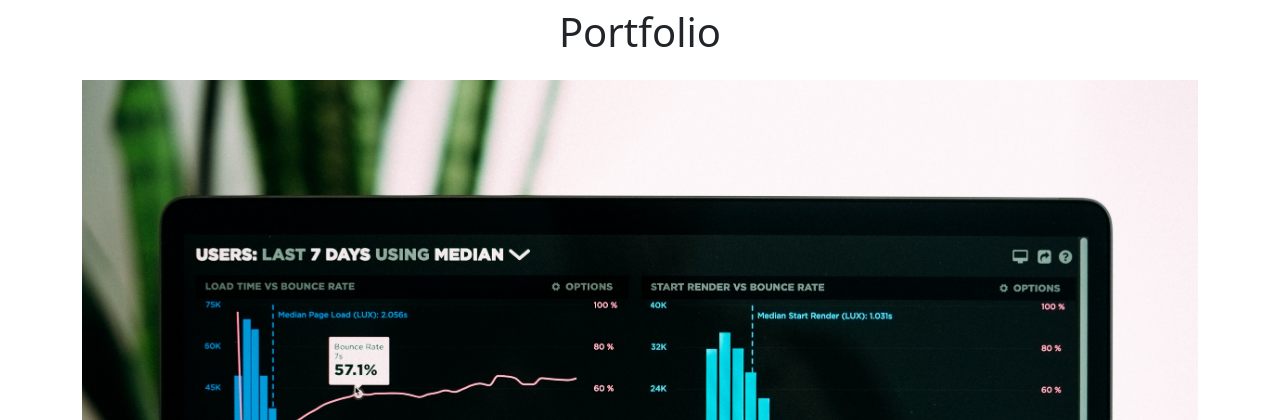
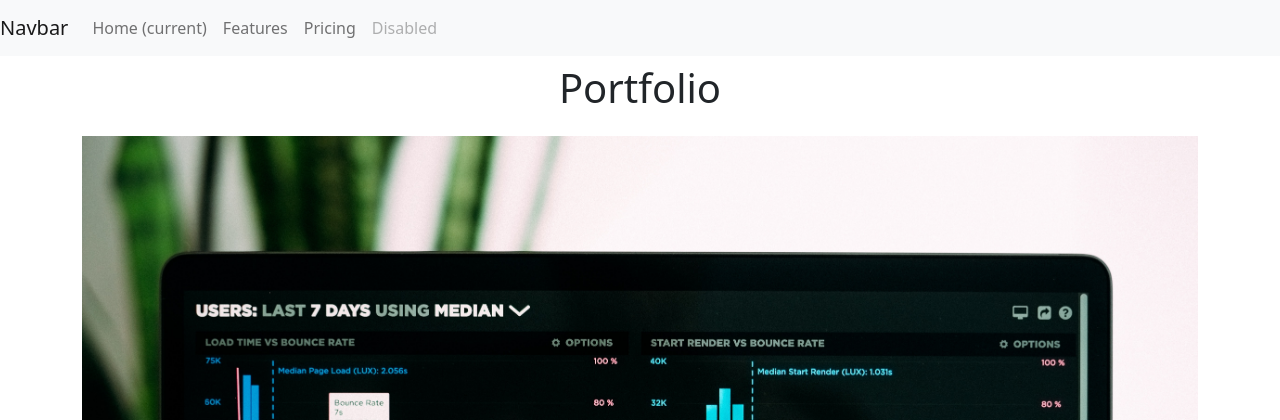
Before and after one commit to Zabidin24/Portfolio-website-v2, a Flask app: page / in a window 1280 px wide. Shown: the top 420 px of the page. Run offline with Flask 2, Linux system fonts and the light colour scheme.

Commit message:
Added nav bar

```diff
--- a/templates/home.html
+++ b/templates/home.html
@@ -2,7 +2,7 @@
 <html>
 <head>
 
-  <title> Portfolio class="text-capitalized" </title>
+
   <meta charset="utf-8">
     <meta name="viewport" content="width=device-width, initial-scale=1">
   <link href="https://cdn.jsdelivr.net/npm/bootstrap@5.2.3/dist/css/bootstrap.min.css" rel="stylesheet" integrity="sha384-rbsA2VBKQhggwzxH7pPCaAqO46MgnOM80zW1RWuH61DGLwZJEdK2Kadq2F9CUG65" crossorigin="anonymous">
@@ -10,6 +10,7 @@
 
 </head>
 <body>
+  {% include 'nav.html' %}
   <div class="container" >
    <h1 class="text-center mt-2 mb-4"> {{page_name}} </h1>
   <img class="img-fluid"
--- /dev/null
+++ b/templates/nav.html
@@ -0,0 +1,22 @@
+<nav class="navbar navbar-expand-lg navbar-light bg-light">
+  <a class="navbar-brand" href="#">Navbar</a>
+  <button class="navbar-toggler" type="button" data-toggle="collapse" data-target="#navbarNav" aria-controls="navbarNav" aria-expanded="false" aria-label="Toggle navigation">
+    <span class="navbar-toggler-icon"></span>
+  </button>
+  <div class="collapse navbar-collapse" id="navbarNav">
+    <ul class="navbar-nav">
+      <li class="nav-item active">
+        <a class="nav-link" href="#">Home <span class="sr-only">(current)</span></a>
+      </li>
+      <li class="nav-item">
+        <a class="nav-link" href="#">Features</a>
+      </li>
+      <li class="nav-item">
+        <a class="nav-link" href="#">Pricing</a>
+      </li>
+      <li class="nav-item">
+        <a class="nav-link disabled" href="#">Disabled</a>
+      </li>
+    </ul>
+  </div>
+</nav>
```
